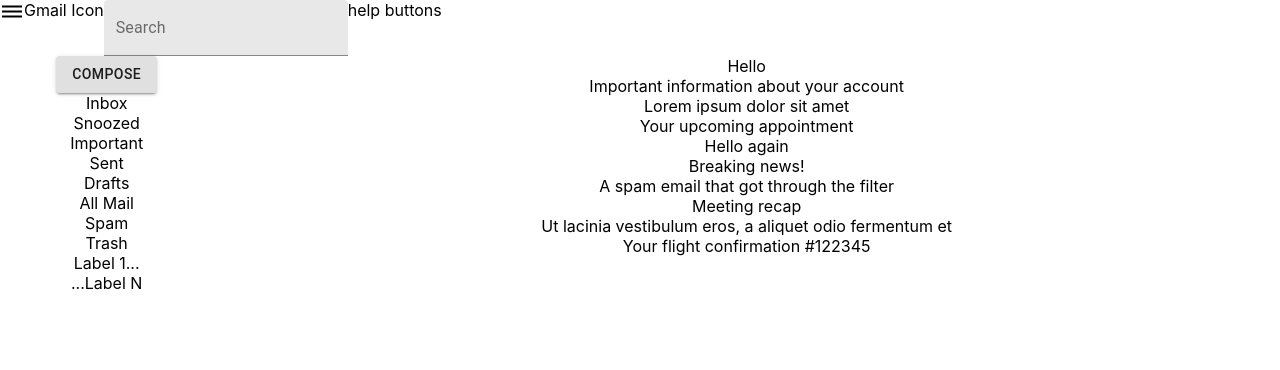
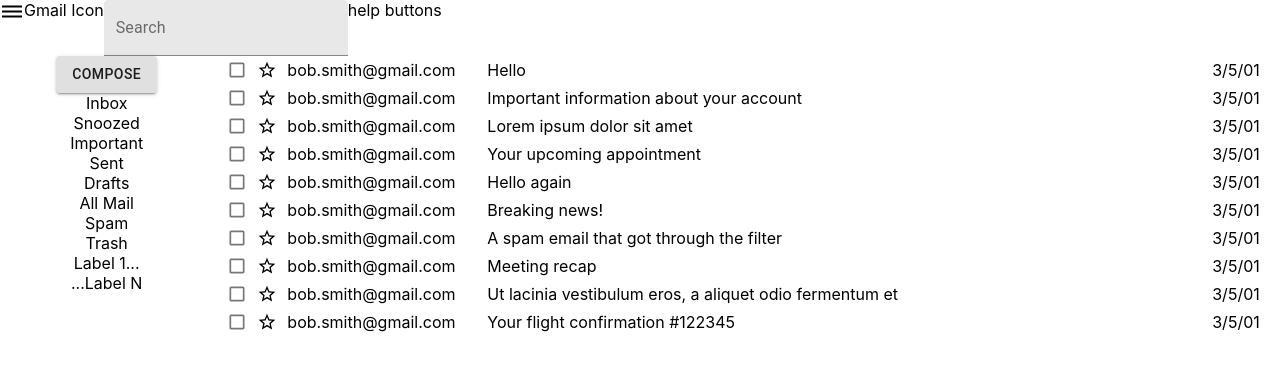
Before and after one commit to eddiecastro/eg, a React (Create React App) app: page / in a window 1280 px wide. Shown: the top 370 px of the page. Built offline with nearby package versions, Linux system fonts and the light colour scheme.

Commit message:
show list of emails

```diff
--- a/src/features/emailList/EmailList.js
+++ b/src/features/emailList/EmailList.js
@@ -1,11 +1,49 @@
 import React, { useState } from 'react';
 import styled from 'styled-components';
-import { Button } from '@material-ui/core';
+import { Button, Checkbox } from '@material-ui/core';
 import { useSelector, useDispatch } from 'react-redux';
+import StarBorderIcon from '@material-ui/icons/StarBorder';
 import {
   getEmails,
 } from './emailSlice';
 // import styles from './Counter.module.css';
+
+const EmailListItemWrapper = styled.div`
+    display: flex;
+    height: 20px;
+    padding: 4px 0;
+    align-items: center;
+`;
+
+function EmailListItem({ email }) {
+    const date = new Date(email.date);
+    const dateStr = `${date.getMonth() + 1}/${date.getDate()}/${date.getFullYear().toString().substring(1, 3)}`;
+    return (
+        <EmailListItemWrapper>
+            <div style={{ width: '20px', height: '20px', padding: '0 10px 0 14px', display: 'flex', alignItems: 'center' }}>
+                <Checkbox
+                    checked={email.selected}
+                    color="default"
+                    inputProps={{ 'aria-label': 'checkbox with default color' }}
+                    size="small"
+                    style={{ padding: '0'}}
+                />
+            </div>
+            {/* <div style={{ width: '20px', paddingRight: '10px' }}> */}
+                <StarBorderIcon fontSize="small" style={{ width: '20px', paddingRight: '10px' }} />
+            {/* </div> */}
+            <div style={{ width: '168px', paddingRight: '32px' }}>
+                {email.sender}
+            </div>
+            <div style={{ flex: '1 1 auto', paddingRight: '10px', textAlign: 'left' }}>
+                {email.subject}
+            </div>
+            <div style={{ flexBasis: '56px', paddingRight: '16px' }}>
+                {dateStr}
+            </div>
+        </EmailListItemWrapper>
+    );
+}
 
 const EmailListWrapper = styled.div`
     width: 100%;
@@ -19,9 +57,7 @@
 
   return (
     <EmailListWrapper>
-        {emails.map(email => (
-            <div>{email.subject}</div>
-        ))}
+        {emails.map(email => <EmailListItem email={email} />)}
     </EmailListWrapper>
   );
 }
```
